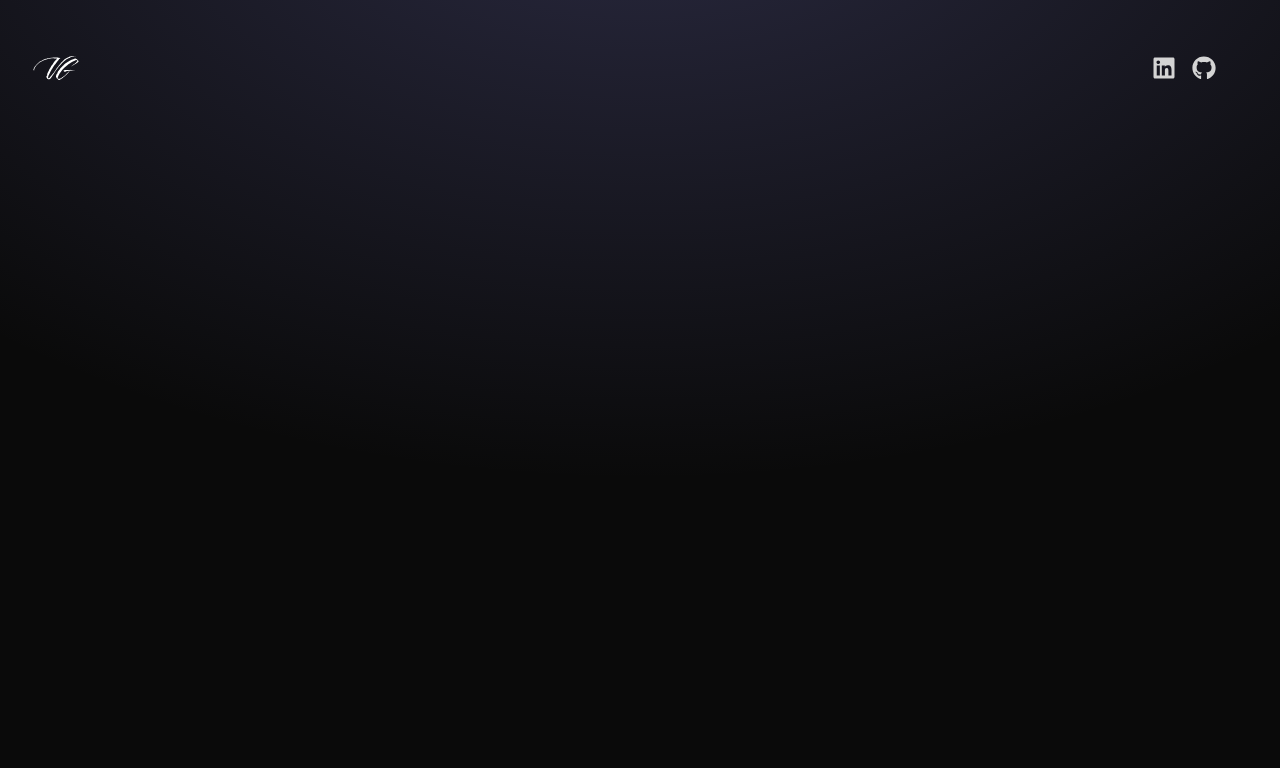
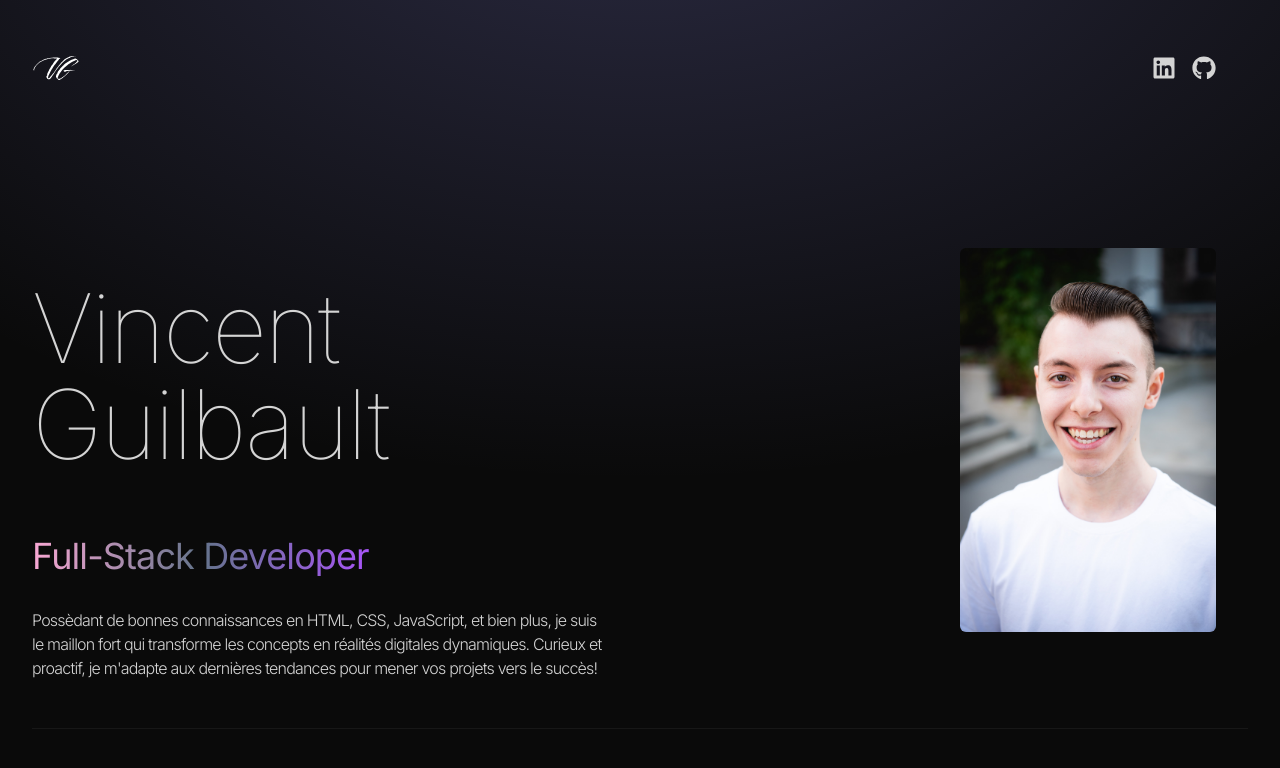
Before and after one commit to Vincent-Guilbault/React_Portfolio_2024, a React (Vite) app: page / in a window 1280 px wide. Shown: the top 768 px of the page. Built offline with nearby package versions, Linux system fonts and the light colour scheme.

Commit message:
Ajout de la section "Hero".

```diff
--- a/src/App.jsx
+++ b/src/App.jsx
@@ -1,3 +1,4 @@
+import Hero from "./components/Hero";
 import Navbar from "./components/Navbar";
 
 function App() {
@@ -9,6 +10,7 @@
 
       <div className="container mx-auto px-8">
         <Navbar />
+        <Hero />
       </div>
     </div>
   );
--- /dev/null
+++ b/src/components/Hero.jsx
@@ -0,0 +1,38 @@
+import profilePic from "../assets/Vincent_pfp.jpg";
+
+const Hero = () => {
+  return (
+    <div className="border-b border-neutral-900 pb-4 lg:mb-35">
+      <div className="flex flex-wrap">
+        <div className="w-full lg:w-1/2">
+          <div className="flex flex-col items-center lg:items-start">
+            <h1 className="pb-16 text-6xl font-thin tracking-tight lg:mt-16 lg:text-8xl">
+              Vincent Guilbault
+            </h1>
+            <span className="bg-gradient-to-r from-pink-300 via-slate-500 to-purple-500 bg-clip-text text-transparent text-4xl tracking-tight">
+              Full-Stack Developer
+            </span>
+            <p className="my-2 max-w-xl py-6 font-light tracking-tighter">
+              Possèdant de bonnes connaissances en HTML, CSS, JavaScript, et
+              bien plus, je suis le maillon fort qui transforme les concepts en
+              réalités digitales dynamiques. Curieux et proactif, je
+              m&#39;adapte aux dernières tendances pour mener vos projets vers
+              le succès!
+            </p>
+          </div>
+        </div>
+        <div className="w-full lg:w-1/2 lg:p-8">
+          <div className="flex float-right">
+            <img
+              src={profilePic}
+              alt="Vincent Guilbault Profile Picture"
+              className="max-h-96 rounded-md"
+            />
+          </div>
+        </div>
+      </div>
+    </div>
+  );
+};
+
+export default Hero;
```
Also changed, not shown: src/assets/Vincent_pfp.jpg (added).
